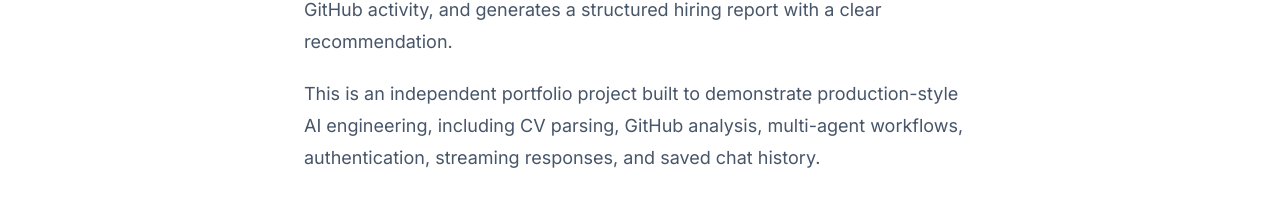
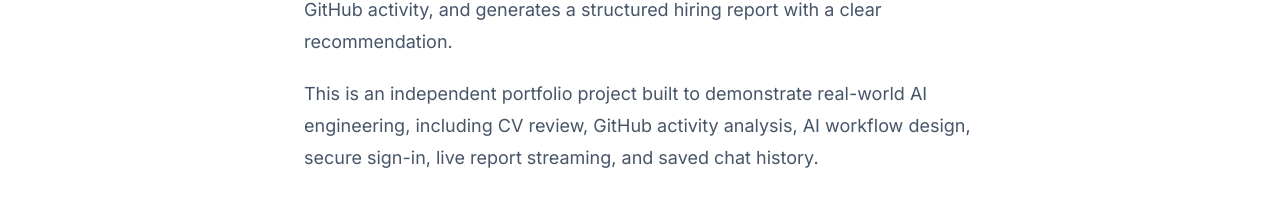
Before and after one commit to ahmedimtiaz799/DevSelect, a React (Vite) app in the folder frontend/: page /about in a window 1280 px wide. Shown: the part 479-703 px from the top of the page. Built offline with nearby package versions, Linux system fonts and the light colour scheme; no server answers.

Commit message:
Improve About Page

```diff
--- a/frontend/src/pages/About.jsx
+++ b/frontend/src/pages/About.jsx
@@ -32,9 +32,9 @@ export function About() {
 
           <p>
             This is an independent portfolio project built to demonstrate
-            production-style AI engineering, including CV parsing, GitHub
-            analysis, multi-agent workflows, authentication, streaming
-            responses, and saved chat history.
+            real-world AI engineering, including CV review, GitHub activity
+            analysis, AI workflow design, secure sign-in, live report streaming,
+            and saved chat history.
           </p>
         </div>
 
```
